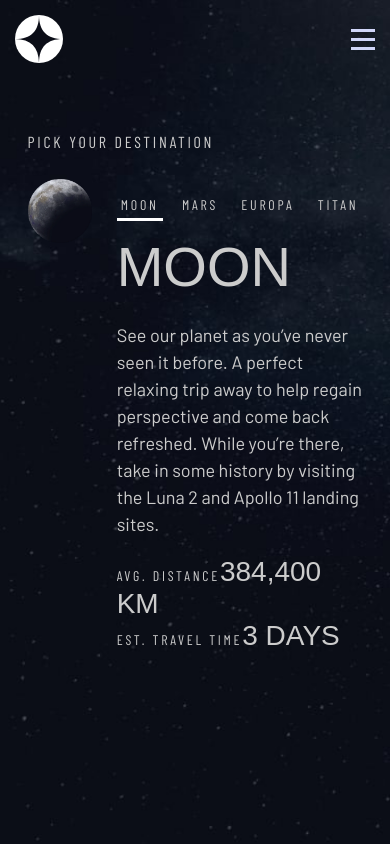
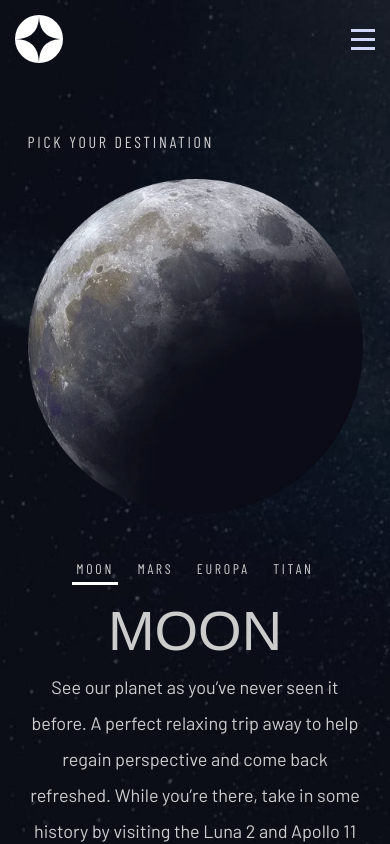
Before and after one commit to Oumar-1/space-torism, a React (Create React App) app: page /destination/moon in a window 390 px wide. Shown: the top 844 px of the page. Built offline with nearby package versions, Linux system fonts and the light colour scheme; a web font is replaced by a local one.

Commit message:
finish styling for desktop and tablet views

```diff
--- a/src/sass/components/_destination.scss
+++ b/src/sass/components/_destination.scss
@@ -4,9 +4,8 @@
     display: flex;
     justify-content: space-between;
     gap: 25px;
-    .planet-description {
-      max-width: 500px;
-    }
+    padding-bottom: 50px;
+
     .planet-links {
       display: flex;
       align-items: center;
@@ -17,8 +16,48 @@
         @include link-action();
       }
     }
-    .planet-title {
-      margin: 0.4em 0;
+    .planet-info {
+      border-bottom: 1px solid #383b4b;
+      padding-bottom: 35px;
+      margin-bottom: 25px;
+      .planet-title {
+        margin: 0.4em 0 0.1em;
+      }
+      .planet-description {
+        max-width: 444px;
+        line-height: 2;
+        margin: 0;
+      }
+    }
+    .planet-details {
+      display: flex;
+      justify-content: space-between;
+      .box {
+        span {
+          &:first-of-type {
+            margin-bottom: 12px;
+          }
+          display: block;
+        }
+      }
+    }
+  }
+  @media (max-width: 772px) {
+    .content {
+      flex-direction: column;
+      align-items: center;
+      text-align: center;
+      .planet-links {
+        justify-content: center;
+      }
+      .planet-info {
+        .planet-description {
+          max-width: unset;
+        }
+      }
+      .planet-details {
+        justify-content: space-around;
+      }
     }
   }
 }
```
